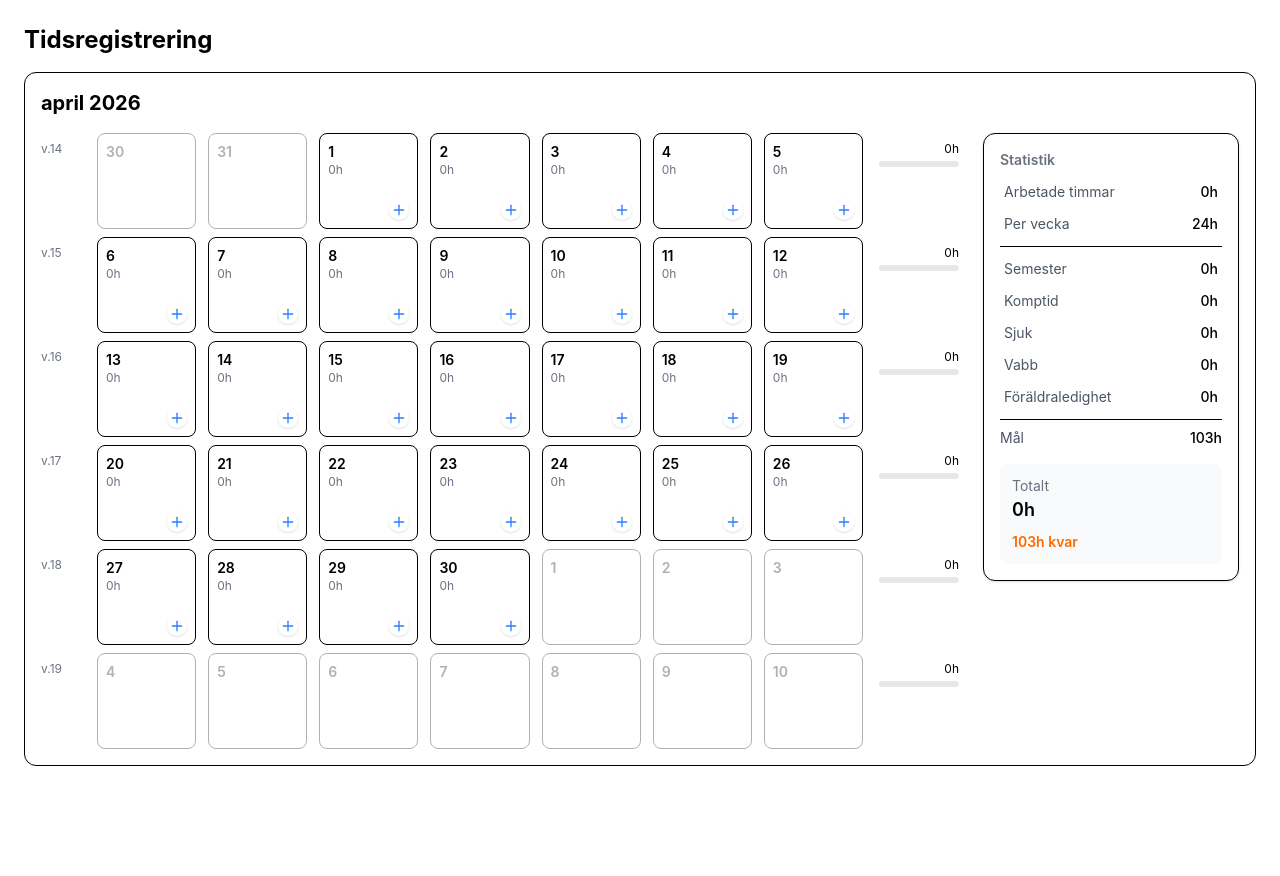
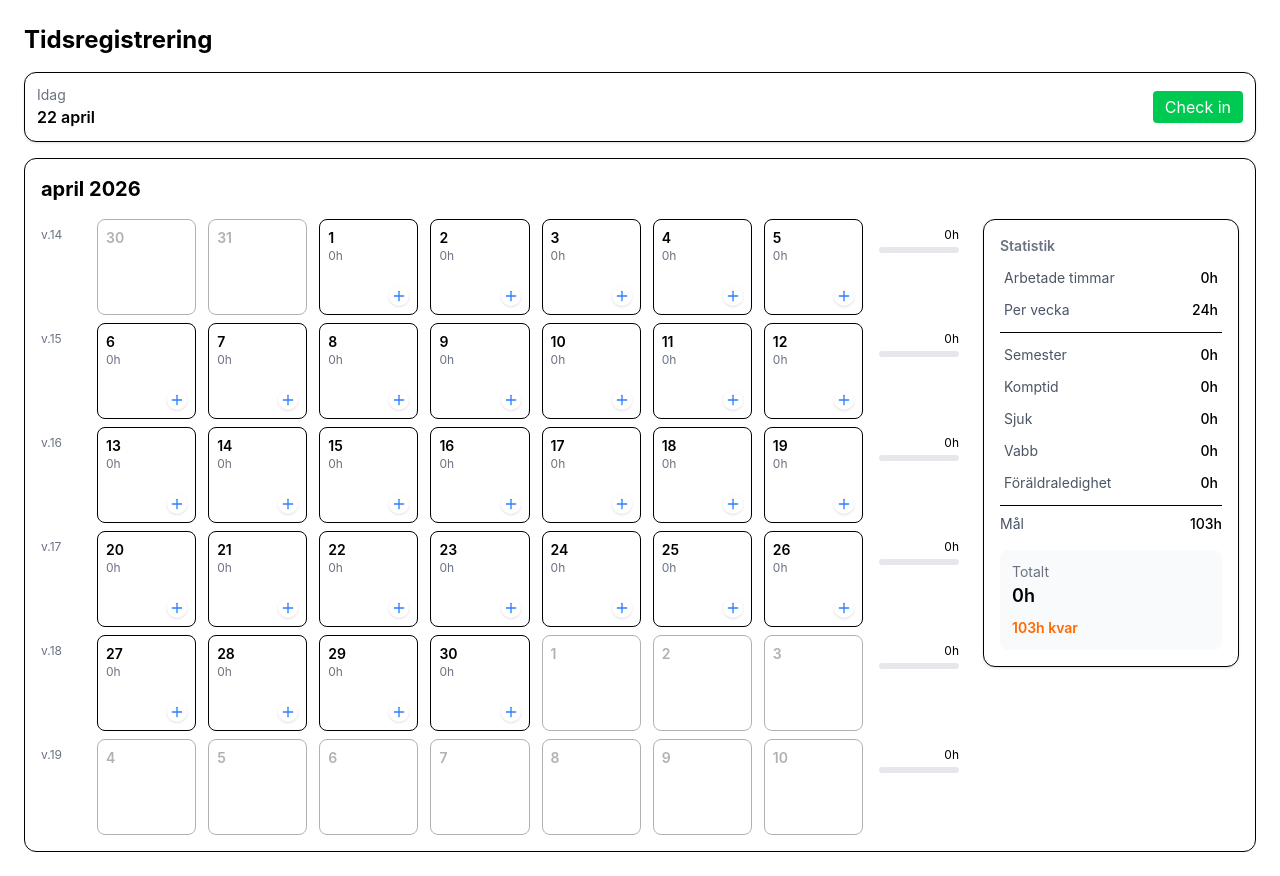
Before and after one commit to sandrahagevall/time-registration, a React (Vite) app: page / in a window 1280 px wide. Before the commit the page ends 800 px from the top, so only its background shows below. Built offline with nearby package versions, Linux system fonts and the light colour scheme.

Commit message:
create component for checkin/checkout and move state to dashboard

```diff
--- /dev/null
+++ b/src/components/CheckInBar.tsx
@@ -0,0 +1,80 @@
+import { useState } from "react";
+
+interface Props {
+  setEntries: React.Dispatch<
+    React.SetStateAction<{
+      [key: number]: any[];
+    }>
+  >;
+}
+
+const CheckInBar = ({ setEntries }: Props) => {
+  const [activeSession, setActiveSession] = useState<{
+    day: number;
+    startTime: string;
+  } | null>(null);
+
+  const today = new Date();
+  const todayDay = today.getDate();
+
+  const handleCheckIn = () => {
+    const now = new Date();
+    const time = now.toTimeString().slice(0, 5);
+
+    setActiveSession({
+      day: todayDay,
+      startTime: time,
+    });
+  };
+
+  const handleCheckOut = () => {
+    if (!activeSession) return;
+
+    const now = new Date();
+    const endTime = now.toTimeString().slice(0, 5);
+
+    const newEntry = {
+      type: "work",
+      startTime: activeSession.startTime,
+      endTime,
+    };
+
+    setEntries((prev) => ({
+      ...prev,
+      [activeSession.day]: [...(prev[activeSession.day] || []), newEntry],
+    }));
+
+    setActiveSession(null);
+  };
+
+  return (
+    <div className="mb-4 p-3 rounded-xl bg-white shadow-sm border flex items-center justify-between">
+      <div>
+        <div className="text-sm text-gray-500">Idag</div>
+        <div className="font-semibold">
+          {todayDay} {today.toLocaleString("sv-SE", { month: "long" })}
+        </div>
+      </div>
+
+      <div>
+        {activeSession ? (
+          <button
+            onClick={handleCheckOut}
+            className="bg-red-500 text-white px-3 py-1 rounded"
+          >
+            Check out
+          </button>
+        ) : (
+          <button
+            onClick={handleCheckIn}
+            className="bg-green-500 text-white px-3 py-1 rounded"
+          >
+            Check in
+          </button>
+        )}
+      </div>
+    </div>
+  );
+};
+
+export default CheckInBar;
--- a/src/components/MonthView.tsx
+++ b/src/components/MonthView.tsx
@@ -1,7 +1,18 @@
-import { useState, useEffect } from "react";
+import { useState } from "react";
 import { Plus } from "lucide-react";
 import TimeRegisterModal from "./TimeRegisterModal";
 import Statistics from "./Statitics";
+
+interface Props {
+  entries: {
+    [key: number]: TimeEntry[];
+  };
+  setEntries: React.Dispatch<
+    React.SetStateAction<{
+      [key: number]: TimeEntry[];
+    }>
+  >;
+}
 
 type TimeEntry = {
   type: string;
@@ -10,22 +21,11 @@ type TimeEntry = {
   endTime?: string;
 };
 
-const MonthView = () => {
-  const [entries, setEntries] = useState<{
-    [key: number]: TimeEntry[];
-  }>(() => {
-    const saved = localStorage.getItem("entries");
-    return saved ? JSON.parse(saved) : {};
-  });
+const MonthView = ({ entries, setEntries }: Props) => {
   const [showModal, setShowModal] = useState(false);
   const [selectedDay, setSelectedDay] = useState<number | null>(null);
   const [editIndex, setEditIndex] = useState<number | null>(null);
 
-  console.log("RENDER editIndex:", editIndex);
-
-  useEffect(() => {
-    localStorage.setItem("entries", JSON.stringify(entries));
-  }, [entries]);
 
   const currentDate = new Date();
   const year = currentDate.getFullYear();
@@ -139,7 +139,7 @@ const MonthView = () => {
                   </div>
 
                   {/* DAGAR */}
-                  <div className="grid grid-cols-2 sm:grid-cols-4 md:grid-cols-7 gap-2 md:gap-3 flex-1">
+                  <div className="grid grid-cols-2 sm:grid-cols-4 xl:grid-cols-7 gap-2 md:gap-3 flex-1">
                     {week.map((date, index) => {
                       const day = date.getDate();
                       const isCurrentMonth = date.getMonth() === month;
--- a/src/pages/Dashboard.tsx
+++ b/src/pages/Dashboard.tsx
@@ -1,17 +1,30 @@
-import MonthView from '../components/MonthView'
+import MonthView from '../components/MonthView';
+import CheckinBar from '../components/CheckInBar';
+import { useEffect, useState } from 'react';
 
 const Dashboard = () => {
+  const [entries, setEntries] = useState(() => {
+    const saved = localStorage.getItem("entries");
+    return saved ? JSON.parse(saved) : {};
+  });
+
+    useEffect(() => {
+    localStorage.setItem("entries", JSON.stringify(entries));
+  }, [entries]);
+
+
   return (
     <div className="p-6">
       <h1 className="text-2xl font-bold mb-4">
         Tidsregistrering
       </h1>
 
+      <CheckinBar setEntries={setEntries} />
       <div className="border p-4 rounded-xl">
-        <MonthView />
+        <MonthView entries={entries} setEntries={setEntries} />
       </div>
     </div>
   )
-}
+};
 
-export default Dashboard
+export default Dashboard;
```
